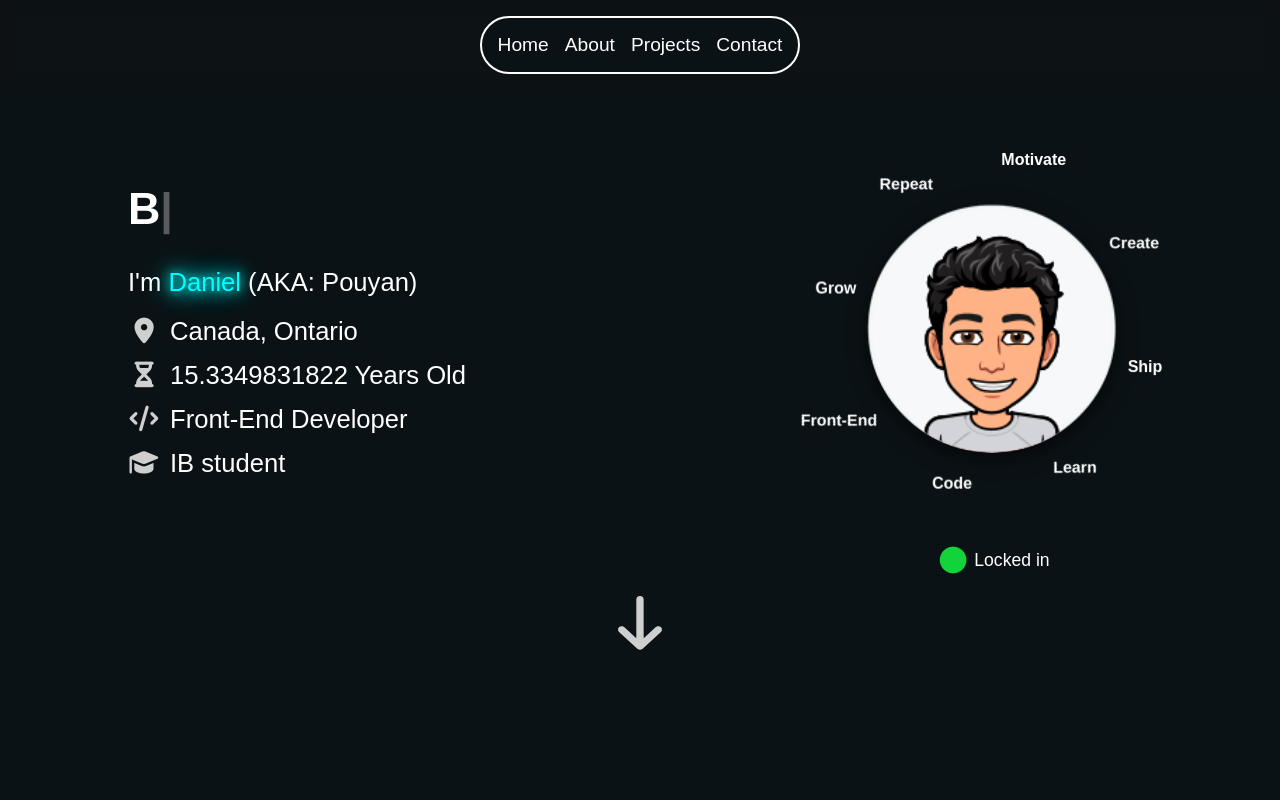
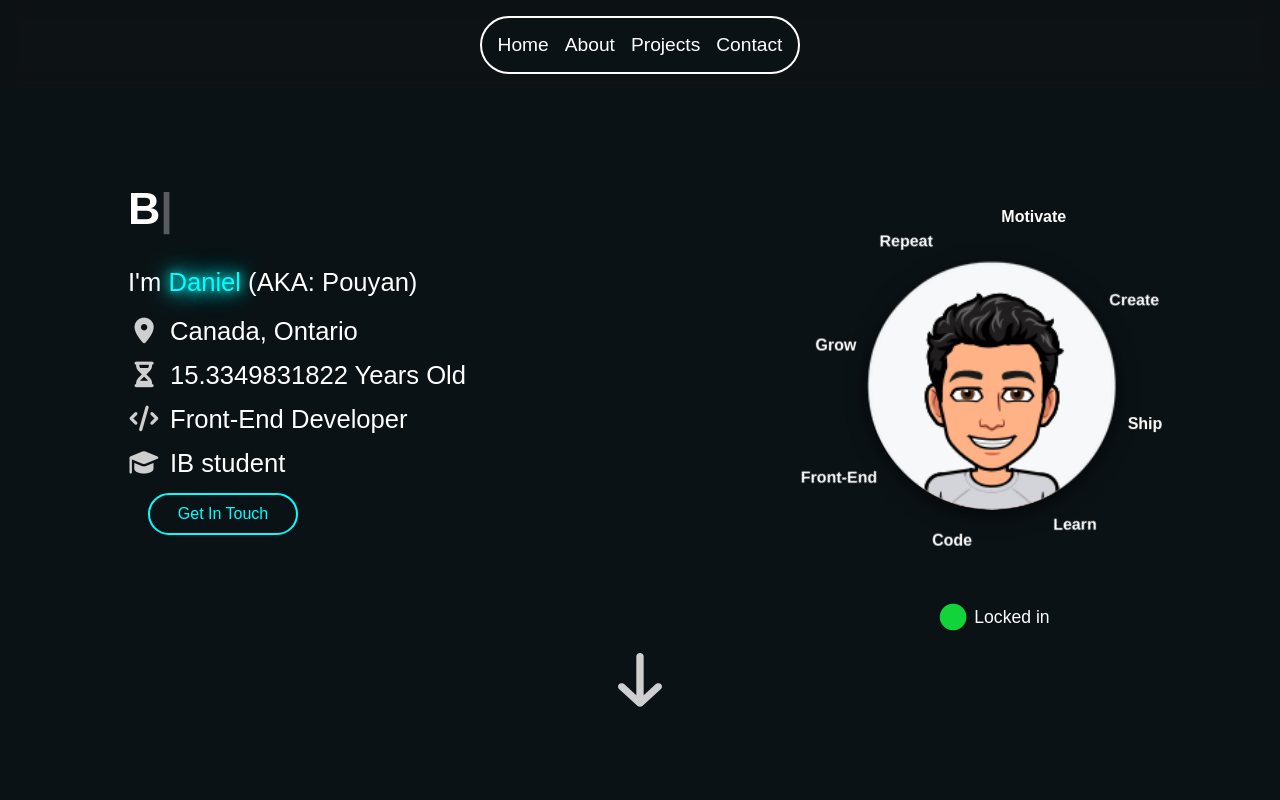
Before and after one commit to DanCreates1/Portfolio, a React (Vite) app: page / in a window 1280 px wide. Shown: the top 800 px of the page. Built offline with nearby package versions, Linux system fonts and the light colour scheme.

Commit message:
added threeJs

```diff
--- a/package.json
+++ b/package.json
@@ -13,7 +13,8 @@
     "@fortawesome/fontawesome-free": "^7.0.0",
     "emailjs-com": "^3.2.0",
     "react": "^19.1.1",
-    "react-dom": "^19.1.1"
+    "react-dom": "^19.1.1",
+    "three": "^0.182.0"
   },
   "devDependencies": {
     "@eslint/js": "^9.33.0",
--- a/src/components/Hero.jsx
+++ b/src/components/Hero.jsx
@@ -187,6 +187,8 @@ export default function Hero() {
           <i class="fa-solid fa-graduation-cap" style={{color: " #cfcfcf"}}></i>
           IB student
         </span>
+
+        <button id="getInTouchButton">Get In Touch</button>
     </span>
 
         <div className="heroImage">
--- a/src/index.css
+++ b/src/index.css
@@ -111,6 +111,19 @@
   gap: 24px;
   margin-top: -250px;
   flex-wrap: nowrap;
+}
+
+#getInTouchButton{
+  width: 150px;
+  margin-left: 20px;
+  padding: 10px 20px;
+  font-size: 1rem;
+  color: cyan;
+  background: transparent;
+  border: 2px solid cyan;
+  border-radius: 30px;
+  cursor: pointer;
+  transition: background 0.3s, color 0.3s, box-shadow 0.3s, transform 0.2s;
 }
 
 
```
Also changed, not shown: 1 other file (tests, documents, lock files or other folders).
